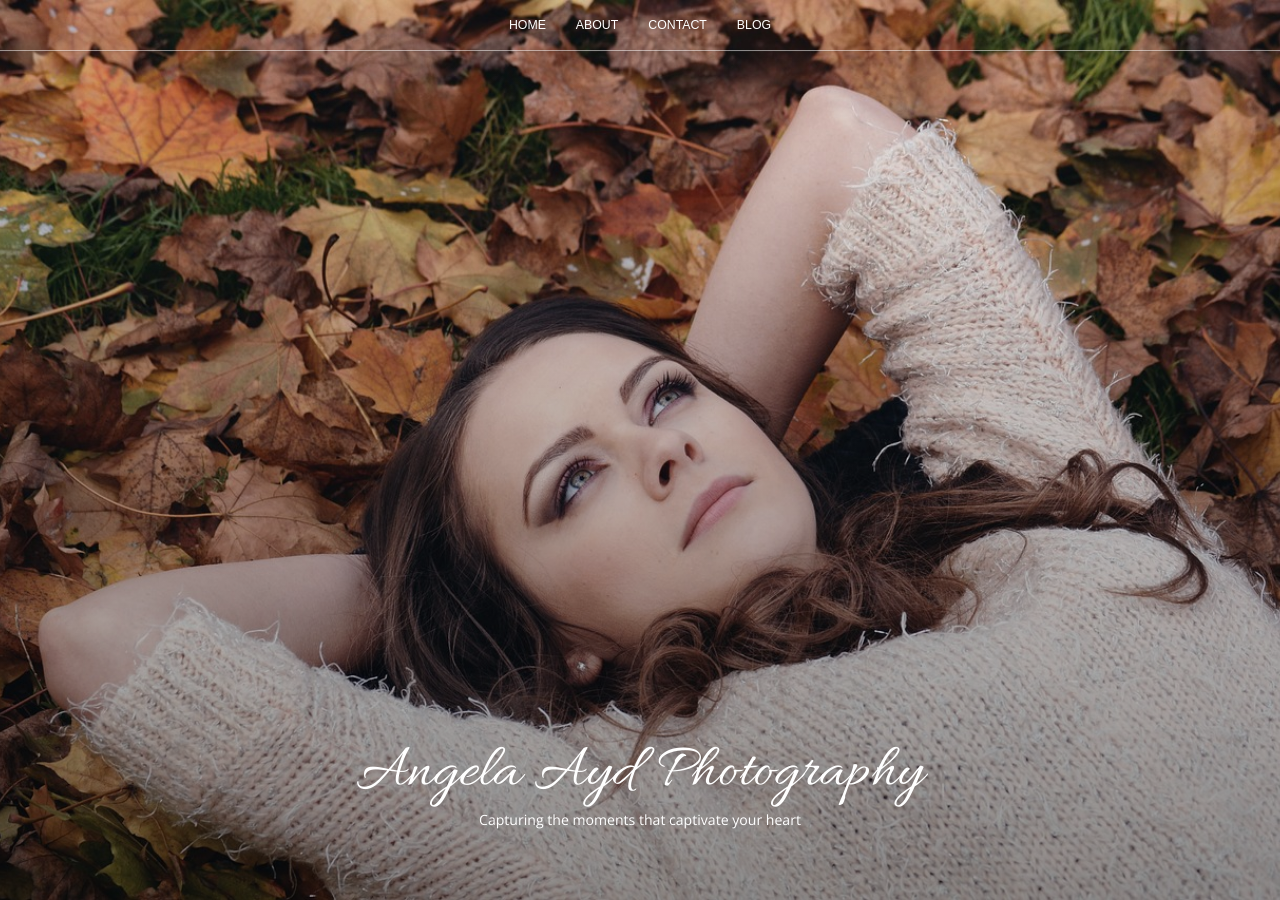
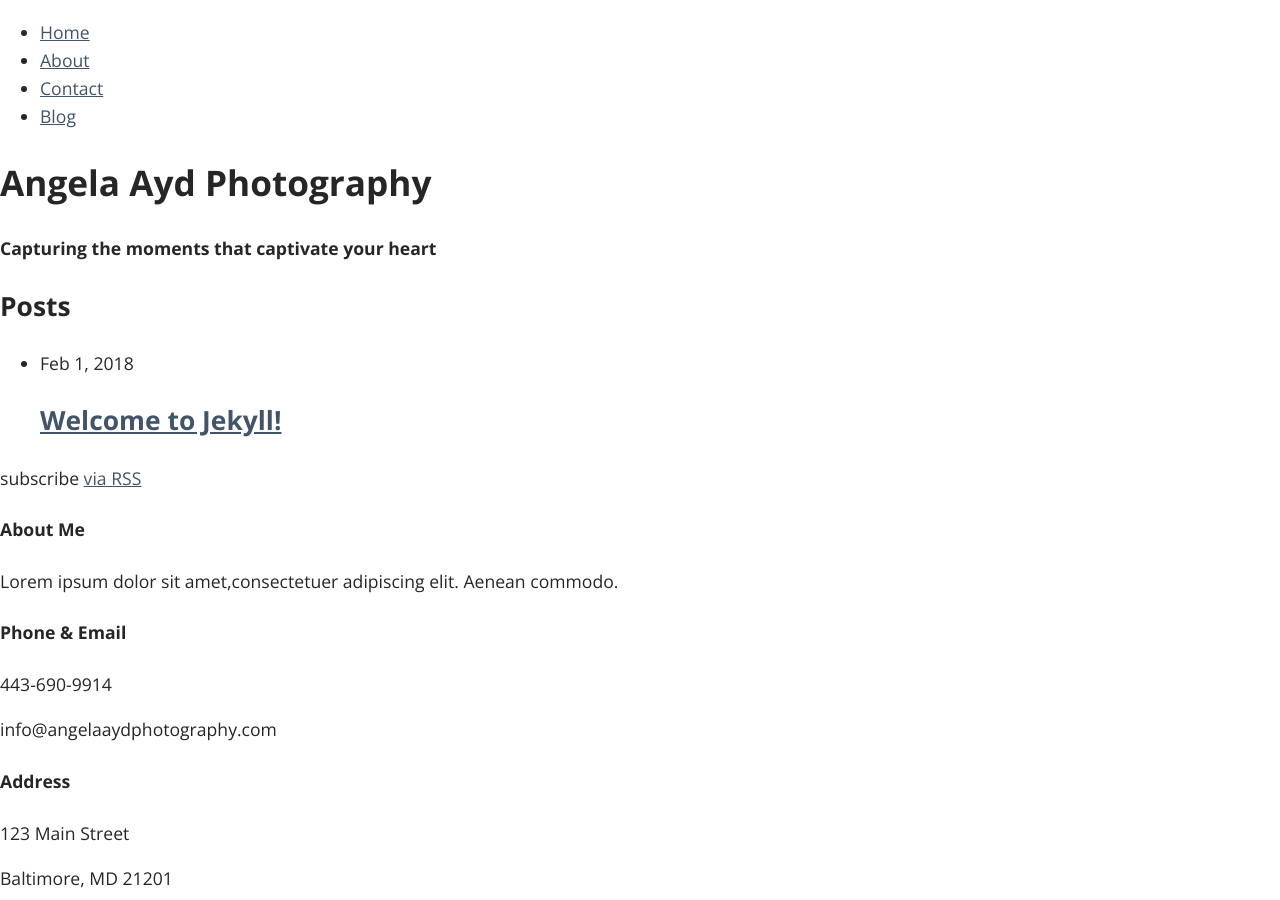
Before and after one commit to adamayd/angelaaydphotography, a Jekyll site: the page built from index.md, in a window 1280 px wide and 900 px high. Built offline with Jekyll 4.4.1, drawn with Linux system fonts in a browser that asks for light colours.

Commit message:
checking which css can move

```diff
--- a/css/main.scss
+++ b/css/main.scss
@@ -2,4 +2,6 @@
 # Front matter comment to ensure Jekyll properly reads file.
 ---
 
-@import "minima";
+// @import "minima";
+
+@import "base";
```
